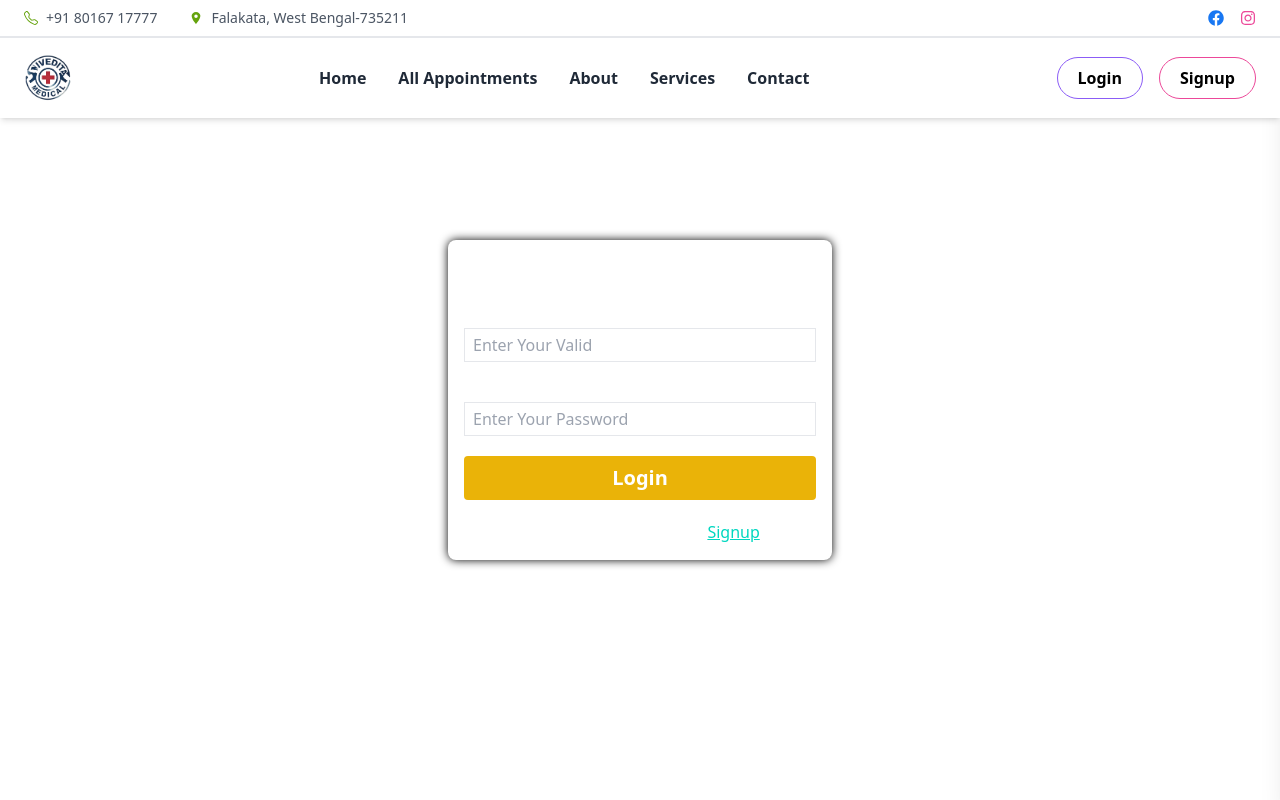
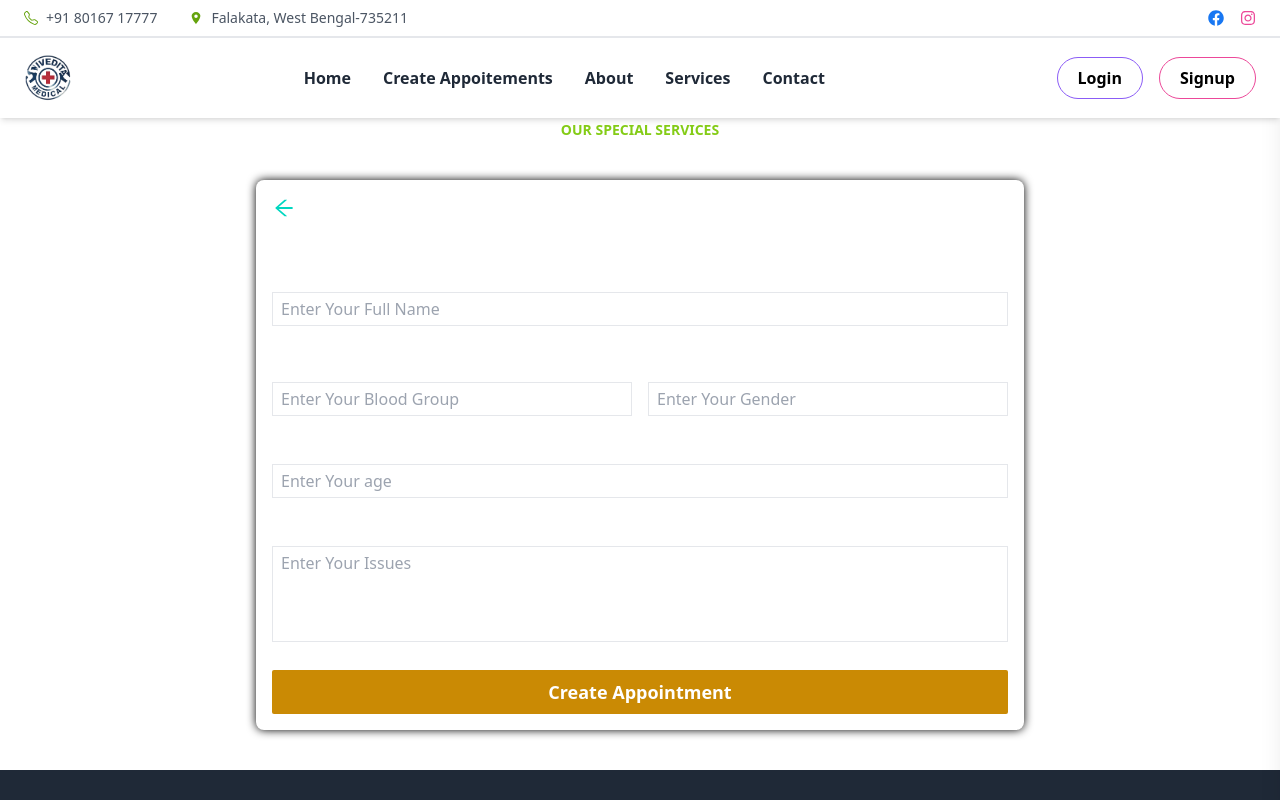
Before and after one commit to KARTIKPAUL/Appoitement-Booking, a React (Vite) app in the folder client/: page /course/create in a window 1280 px wide. Before the commit this address led to /login. Shown: the top 800 px of the page. Built offline with nearby package versions, Linux system fonts and the light colour scheme.

Commit message:
age added for creating appoitement

```diff
--- a/client/src/App.jsx
+++ b/client/src/App.jsx
@@ -29,15 +29,18 @@ function App() {
         <Route path='/about' element={<AboutUs />}></Route>
         <Route path='/signup' element={<Signup />}></Route>
         <Route path='/login' element ={<Login />}></Route>
-        <Route path='/courses' element = {<CourseList />}></Route>
+        {/* <Route path='/courses' element = {<CourseList />}></Route> */}
         <Route path='/services' element = {<Services />}></Route>
         <Route path='/contact' element ={<ContactUs />}></Route>
         <Route path='/denied' element = {<Denied />}></Route>
         <Route path='/course/description' element = {<CourseDescription />}></Route>
+
+        <Route path="/course/create" element={<CreateCourse />} />
         <Route element={<RequireAuth allowedRoles={["ADMIN"]} />}>
           <Route path="/course/create" element={<CreateCourse />} />
           <Route path='/course/addlecture' element = {<AddLecture />} />
           <Route path='/admin/dashboard' element = {<AdminDashBoard />} />
+          <Route path='/courses' element = {<CourseList />}></Route>
         </Route>
 
         <Route element={<RequireAuth allowedRoles={["ADMIN",'USER']} />}>
--- a/client/src/Layouts/HomeLayot.jsx
+++ b/client/src/Layouts/HomeLayot.jsx
@@ -89,15 +89,26 @@ function HomeLayout({ children }) {
               {isLoggedIn && role === "ADMIN" && (
                 <li>
                   <Link
-                    to="/course/create"
+                    to="/courses"
                     className="block py-2 px-4 text-gray-800 hover:bg-lime-500 rounded-md transition"
                     onClick={toggleMenu}
                   >
-                    Create Appoitements
+                     All Appointments
                   </Link>
                 </li>
               )}
+
               <li>
+                <Link
+                  to="/course/create"
+                  className="block py-2 px-4 text-gray-800 hover:bg-lime-500 rounded-md transition"
+                  onClick={toggleMenu}
+                >
+                  Create Appoitements
+                </Link>
+              </li>
+
+              {/* <li>
                 <Link
                   to="/courses"
                   className="block py-2 px-4 text-gray-800 hover:bg-lime-500 rounded-md transition"
@@ -105,7 +116,7 @@ function HomeLayout({ children }) {
                 >
                   All Appointments
                 </Link>
-              </li>
+              </li> */}
               <li>
                 <Link
                   to="/about"
@@ -235,30 +246,43 @@ function HomeLayout({ children }) {
                 to="/admin/dashboard"
                 className=" font-semibold text-gray-800 hover:text-lime-600 duration-200 transition"
               >
-                Admin Dashboard
+                Dashboard
               </Link>
             )}
-            {isLoggedIn && role === "ADMIN" && (
+            {/* {isLoggedIn && role === "ADMIN" && (
               <Link
                 to="/admin/dashboard"
                 className=" font-semibold text-gray-800 hover:text-lime-600 duration-200 transition"
               >
                 Doctor Dashboard
               </Link>
-            )}
-            {isLoggedIn && role === "ADMIN" && (
+            )} */}
+            {/* {isLoggedIn && role === "ADMIN" && (
               <Link
                 to="/course/create"
                 className=" font-semibold text-gray-800 hover:text-lime-600 duration-200 transition"
               >
                 Create Appoitements
               </Link>
+            )} */}
+
+
+            {isLoggedIn && role === "ADMIN" && (
+              <Link
+                to="/courses"
+                className=" font-semibold text-gray-800 hover:text-lime-600 duration-200 transition"
+              >
+                All Appointments
+              </Link>
             )}
+
+
+
             <Link
-              to="/courses"
+              to="/course/create"
               className=" font-semibold text-gray-800 hover:text-lime-600 duration-200 transition"
             >
-              All Appointments
+              Create Appoitements
             </Link>
             <Link
               to="/about"
--- a/client/src/Pages/Course/createCourse.jsx
+++ b/client/src/Pages/Course/createCourse.jsx
@@ -15,7 +15,7 @@ function CreateCourse() {
     catagory: "",
     createdBy: "",
     description: "",
-    age:"",
+    age: "",
     //thumbnail: null,
     //previewImage: "",
   });
@@ -68,7 +68,7 @@ function CreateCourse() {
         catagory: "",
         createdBy: "",
         description: "",
-        age:"",
+        age: "",
         // thumbnail: null,
         // previewImage: "",
       });
@@ -79,47 +79,35 @@ function CreateCourse() {
 
   return (
     <HomeLayout>
-      <div className="flex items-center justify-center min-h-screen px-4 py-8">
+      <div className="pt-10">
+        <div className="text-center pt-20">
+          <h2 className="text-lime-500 text-sm uppercase font-bold hover:cursor-pointer">
+            Our Special Services
+          </h2>
+        </div>
+      </div>
+      <div className="flex items-center justify-center px-4">
         <form
           onSubmit={onFormSubmit}
           className="flex flex-col justify-center gap-5 rounded-lg p-4 text-white w-full max-w-3xl my-10 shadow-[0_0_10px_black] relative"
         >
-          <Link to="/courses" className="absolute top-4 left-4 text-2xl link text-accent cursor-pointer">
+          <Link
+            to="/courses"
+            className="absolute top-4 left-4 text-2xl link text-accent cursor-pointer"
+          >
             <AiOutlineArrowLeft />
           </Link>
-          <h1 className="text-center text-xl md:text-2xl font-bold mt-6">
+          <h1 className="text-center text-xl md:text-2xl font-bold mt-3">
             Create An Appointment
           </h1>
 
-          <main className="grid grid-cols-1 md:grid-cols-2 gap-6 md:gap-x-10">
+          <main className="grid grid-cols-1 md:grid-cols-1 gap-6 md:gap-x-10">
             <div className="flex flex-col gap-6">
-              {/* <div>
-                <label htmlFor="image_upload" className="cursor-pointer block">
-                  {userInput.previewImage ? (
-                    <img
-                      src={userInput.previewImage}
-                      alt="Preview"
-                      className="w-full h-44 m-auto border object-cover"
-                    />
-                  ) : (
-                    <div className="w-full h-44 m-auto flex items-center justify-center border">
-                      <h1 className="font-bold text-base md:text-lg text-center px-4">
-                        Upload Your Course Thumbnail
-                      </h1>
-                    </div>
-                  )}
-                </label>
-                <input
-                  className="hidden"
-                  type="file"
-                  id="image_upload"
-                  accept=".jpg, .jpeg, .png"
-                  name="image_upload"
-                  onChange={handleImageUpload}
-                />
-              </div> */}
               <div className="flex flex-col gap-1">
-                <label htmlFor="title" className="text-base md:text-lg font-semibold">
+                <label
+                  htmlFor="title"
+                  className="text-base md:text-lg font-semibold"
+                >
                   Full Name:
                 </label>
                 <input
@@ -136,8 +124,13 @@ function CreateCourse() {
             </div>
 
             <div className="flex flex-col gap-4">
+              {/* Blood Group and Gender in same row on desktop */}
+              <div className="grid grid-cols-1 md:grid-cols-2 gap-4">
                 <div className="flex flex-col gap-1">
-                <label htmlFor="createdBy" className="text-base md:text-lg font-semibold">
+                  <label
+                    htmlFor="createdBy"
+                    className="text-base md:text-lg font-semibold"
+                  >
                     Blood Group:
                   </label>
                   <input
@@ -153,7 +146,10 @@ function CreateCourse() {
                 </div>
 
                 <div className="flex flex-col gap-1">
-                <label htmlFor="catagory" className="text-base md:text-lg font-semibold">
+                  <label
+                    htmlFor="catagory"
+                    className="text-base md:text-lg font-semibold"
+                  >
                     Gender:
                   </label>
                   <input
@@ -167,9 +163,31 @@ function CreateCourse() {
                     onChange={handleUserInput}
                   />
                 </div>
+              </div>
 
               <div className="flex flex-col gap-1">
-                <label htmlFor="description" className="text-base md:text-lg font-semibold">
+                <label
+                  htmlFor="age"
+                  className="text-base md:text-lg font-semibold"
+                >
+                  Age:
+                </label>
+                <input
+                  required
+                  name="age"
+                  id="age"
+                  placeholder="Enter Your age"
+                  className="bg-transparent px-2 py-1 border overflow-y-scroll resize-none"
+                  value={userInput.age}
+                  onChange={handleUserInput}
+                />
+              </div>
+
+              <div className="flex flex-col gap-1">
+                <label
+                  htmlFor="description"
+                  className="text-base md:text-lg font-semibold"
+                >
                   Issues:
                 </label>
                 <textarea
@@ -179,21 +197,6 @@ function CreateCourse() {
                   placeholder="Enter Your Issues"
                   className="bg-transparent px-2 py-1 border h-24 overflow-y-scroll resize-none"
                   value={userInput.description}
-                  onChange={handleUserInput}
-                />
-              </div>
-
-              <div className="flex flex-col gap-1">
-                <label htmlFor="age" className="text-base md:text-lg font-semibold">
-                  Age:
-                </label>
-                <input
-                  required
-                  name="age"
-                  id="age"
-                  placeholder="Enter Your age"
-                  className="bg-transparent px-2 py-1 border overflow-y-scroll resize-none"
-                  value={userInput.age}
                   onChange={handleUserInput}
                 />
               </div>
```
Also changed, not shown: 1 other file (tests, documents, lock files or other folders). Lines whose indentation alone changed are shown as unchanged.
